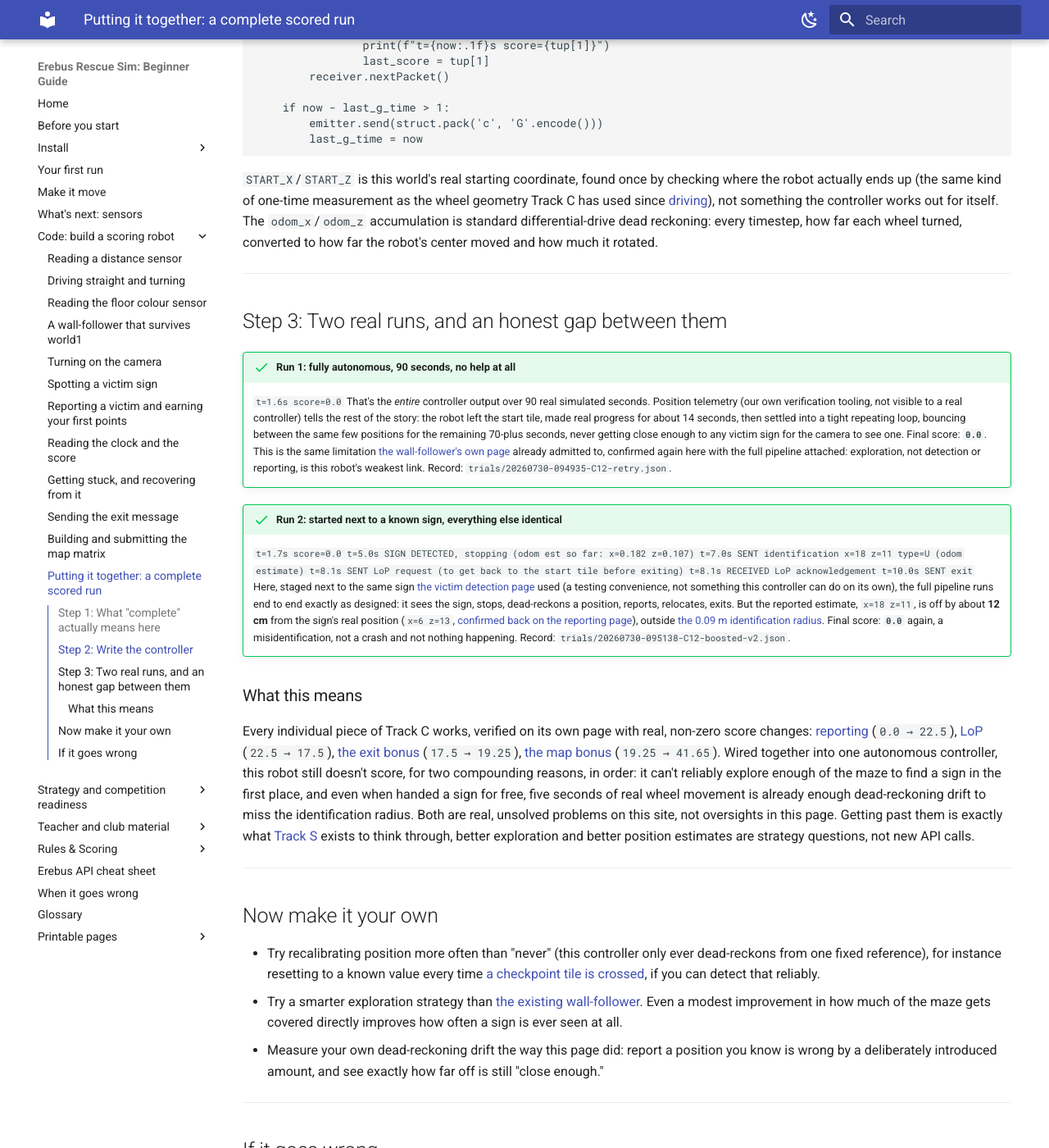
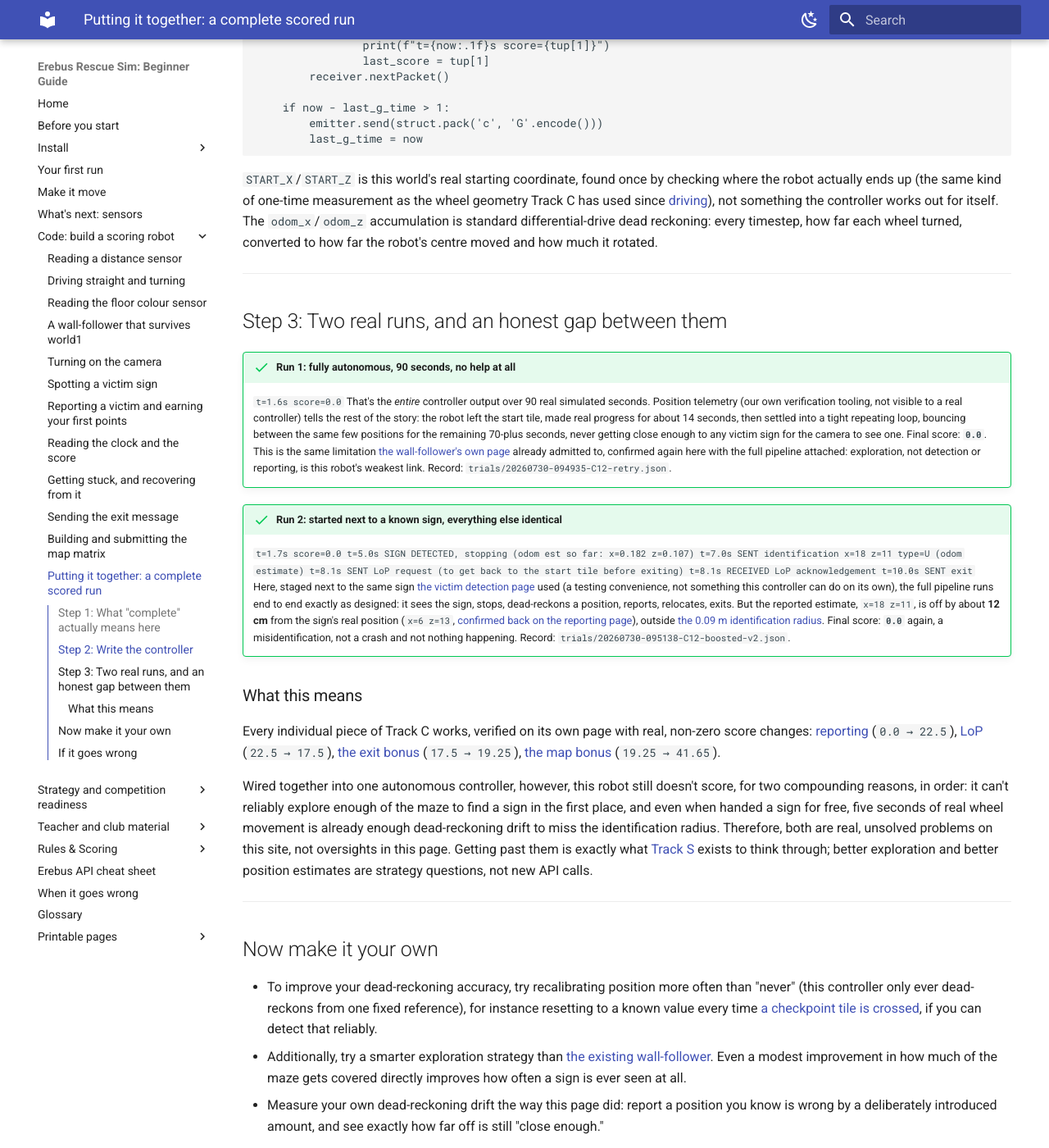
Before and after one commit to talkingj/rcja-rescue-sim-resources, an MkDocs documentation site: the page built from docs/code-complete-run.md, in a window 1280 px wide and 1400 px high, scrolled down 3837 px. Shown: the whole window at 82% size. Built offline with MkDocs 1.6.1 and Material for MkDocs 9.7.7, drawn with Linux system fonts in a browser that asks for light colours; some of the changed text lies outside the part shown.

Commit message:
style: rewrite code-complete-run.md in guide voice
Splices fixed: 0. Connectors added: 2. Purpose-first openers: 1.
Spelling: US -> AU, 1 word (center -> centre).
Preservation gate: pass (code blocks, numbers, links, admonitions intact).

```diff
--- a/docs/code-complete-run.md
+++ b/docs/code-complete-run.md
@@ -1,11 +1,11 @@
 # Putting it together: a complete scored run
 
-Every piece of Track C now exists on its own: [sensing](code-sensors.md),
+To see every piece of Track C wired into one controller and run for real, with no supervisor-side
+positioning help, this page brings together [sensing](code-sensors.md),
 [driving](code-driving.md), [the wall-follower](code-wall-follower.md),
 [seeing](code-victim-detection.md), [reporting](code-reporting.md),
-[recovering](code-lack-of-progress.md), and [exiting](code-exit.md). This page wires all of them
-into one controller and runs it for real, with no supervisor-side positioning help this time. This
-is the payoff page, and it comes with an honest result, not a clean one.
+[recovering](code-lack-of-progress.md), and [exiting](code-exit.md).
+This is the payoff page, and it comes with an honest result, not a clean one.
 
 ---
 
@@ -209,7 +209,7 @@ while robot.step(timeStep) != -1:
 robot actually ends up (the same kind of one-time measurement as the wheel geometry Track C has
 used since [driving](code-driving.md)), not something the controller works out for itself. The
 `odom_x`/`odom_z` accumulation is standard differential-drive dead reckoning: every timestep, how
-far each wheel turned, converted to how far the robot's center moved and how much it rotated.
+far each wheel turned, converted to how far the robot's centre moved and how much it rotated.
 
 ---
 
@@ -251,22 +251,24 @@ far each wheel turned, converted to how far the robot's center moved and how muc
 Every individual piece of Track C works, verified on its own page with real, non-zero score
 changes: [reporting](code-reporting.md) (`0.0 → 22.5`), [LoP](code-lack-of-progress.md)
 (`22.5 → 17.5`), [the exit bonus](code-exit.md) (`17.5 → 19.25`), [the map bonus](code-mapping.md)
-(`19.25 → 41.65`). Wired together into one autonomous controller, this robot still doesn't score,
+(`19.25 → 41.65`).
+
+Wired together into one autonomous controller, however, this robot still doesn't score,
 for two compounding reasons, in order: it can't reliably explore enough of the maze to find a sign
 in the first place, and even when handed a sign for free, five seconds of real wheel movement is
-already enough dead-reckoning drift to miss the identification radius. Both are real, unsolved
-problems on this site, not oversights in this page. Getting past them is exactly what [Track
-S](rules-scoring.md) exists to think through, better exploration and better position estimates are
+already enough dead-reckoning drift to miss the identification radius. Therefore, both are real,
+unsolved problems on this site, not oversights in this page. Getting past them is exactly what [Track
+S](rules-scoring.md) exists to think through; better exploration and better position estimates are
 strategy questions, not new API calls.
 
 ---
 
 ## Now make it your own
 
-- Try recalibrating position more often than "never" (this controller only ever dead-reckons from
-  one fixed reference), for instance resetting to a known value every time [a checkpoint tile is
-  crossed](rules-scoring.md), if you can detect that reliably.
-- Try a smarter exploration strategy than [the existing wall-follower](code-wall-follower.md). Even
+- To improve your dead-reckoning accuracy, try recalibrating position more often than "never" (this
+  controller only ever dead-reckons from one fixed reference), for instance resetting to a known
+  value every time [a checkpoint tile is crossed](rules-scoring.md), if you can detect that reliably.
+- Additionally, try a smarter exploration strategy than [the existing wall-follower](code-wall-follower.md). Even
   a modest improvement in how much of the maze gets covered directly improves how often a sign is
   ever seen at all.
 - Measure your own dead-reckoning drift the way this page did: report a position you know is wrong
```
